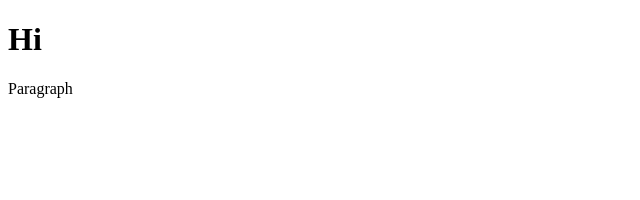
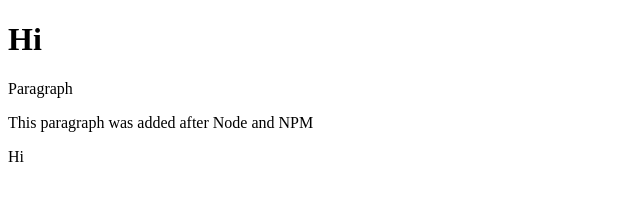
Before and after one commit to dg71080/git_test, a website: page index.html in a window 1280 px wide. Shown: the whole page, without its empty margins (0-640 px from the left). Drawn offline with Linux system fonts and the light colour scheme.

Commit message:
commit for node and npm

```diff
--- a/index.html
+++ b/index.html
@@ -9,5 +9,7 @@
 <body>
     <h1> Hi </h1>
     <p> Paragraph </p>
+    <p> This paragraph was added after Node and NPM </p>
+    <P> Hi </P>
 </body>
 </html>
```
Also changed, not shown: package.json (added, +24 -0 lines), 2 other files.
